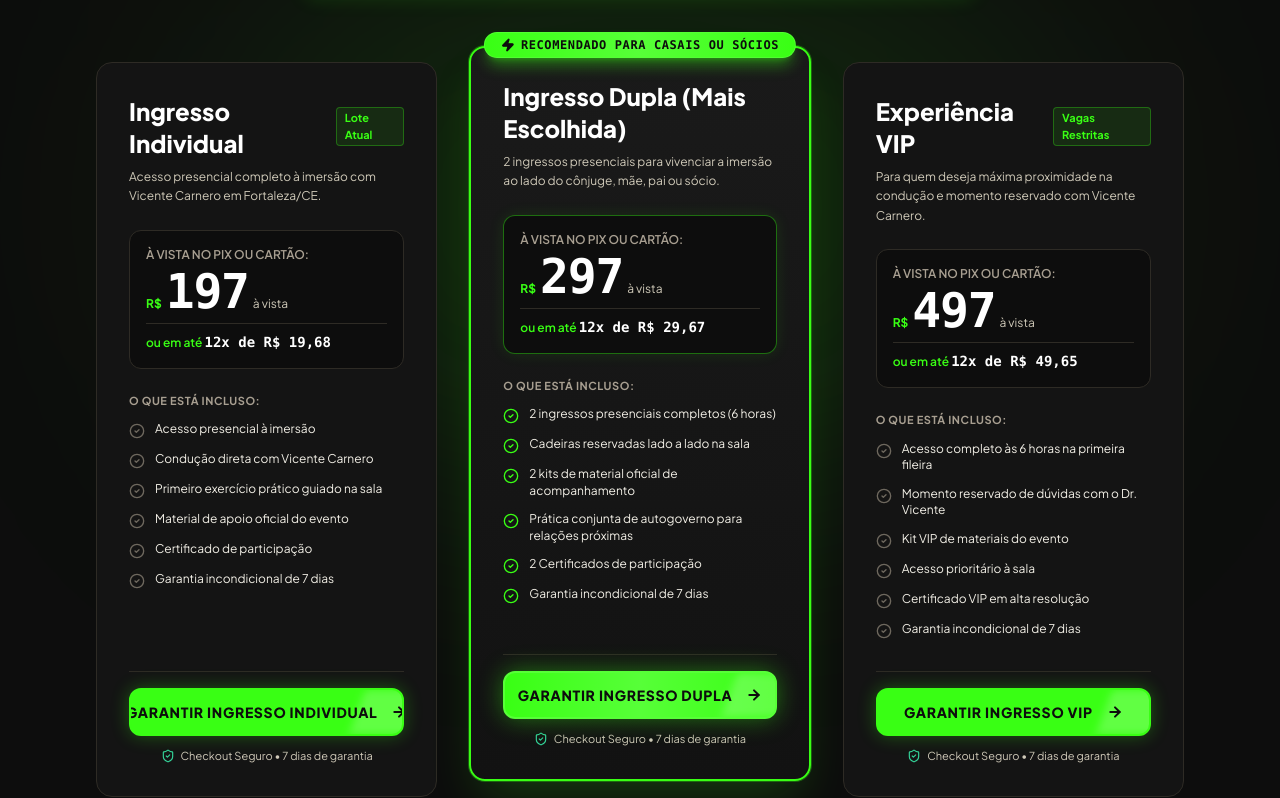
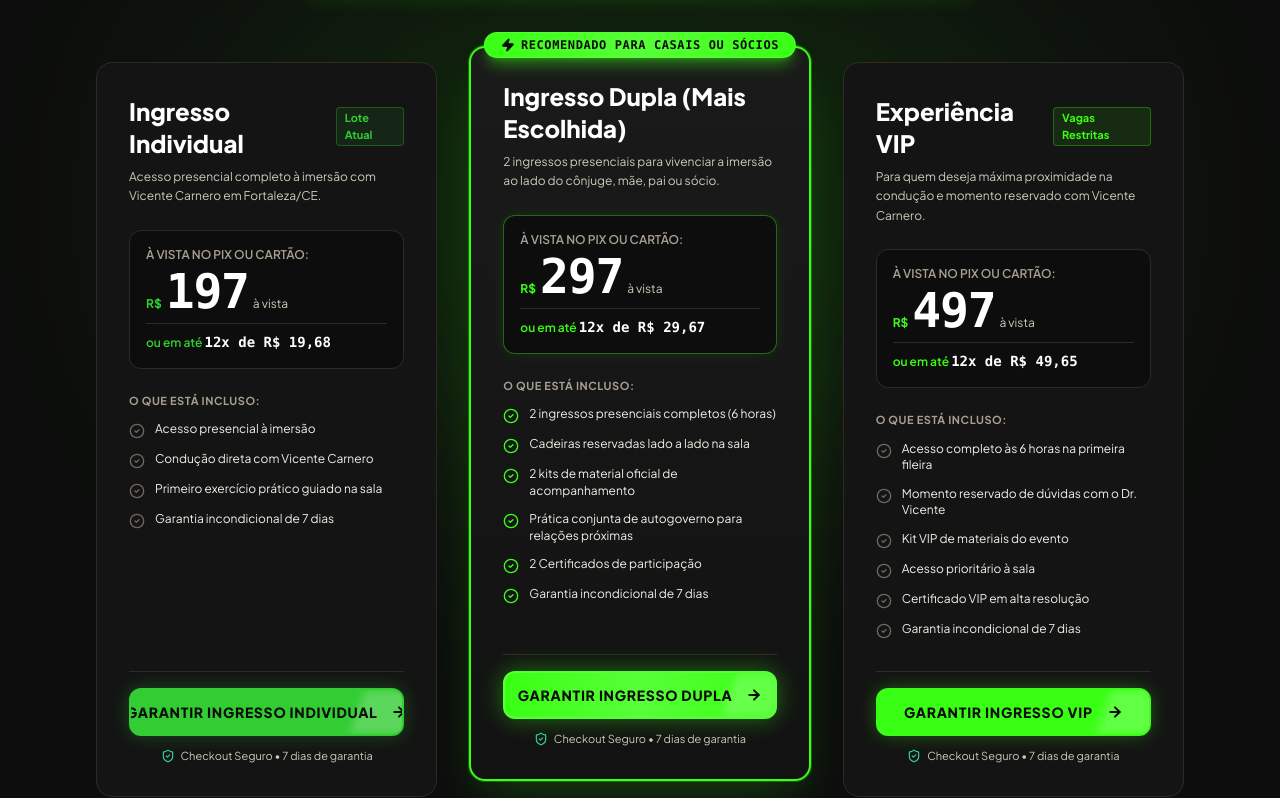
Before and after one commit to Marcelribeiro777/landing-page-vicente-governe-suas-emo-es, a React (Vite) app: page / in a window 1280 px wide. Shown: the part 7683-8481 px from the top of the page. Built offline with nearby package versions, Linux system fonts and the light colour scheme; a web font is replaced by a local one.

Commit message:
Atualiza cor do card Individual para verde lima #32CD32 e remove material e certificado do plano

```diff
--- a/package.json
+++ b/package.json
@@ -2,7 +2,7 @@
   "name": "skip-react-template",
   "description": "A frontend React Vite TypeScript Shadcn UI template for Skip projects",
   "private": true,
-  "version": "0.0.40",
+  "version": "0.0.41",
   "type": "module",
   "scripts": {
     "start": "vite dev",
--- a/src/components/event/EventPricing.tsx
+++ b/src/components/event/EventPricing.tsx
@@ -43,13 +43,17 @@ export function EventPricing() {
         {/* 3 Pricing Cards Grid */}
         <div className="grid grid-cols-1 lg:grid-cols-3 gap-8 items-stretch pt-4">
           {eventContent.pricing.cards.map((card) => {
+            const isIndividual = card.id === 'individual'
+
             return (
               <div
                 key={card.id}
                 className={`rounded-2xl p-7 sm:p-8 flex flex-col justify-between transition-all duration-300 relative ${
                   card.isPopular
                     ? 'bg-gradient-to-b from-[#1A1A1A] to-[#121212] border-2 border-[#39FF14] shadow-2xl shadow-[#39FF14]/20 lg:-translate-y-4 ring-1 ring-[#39FF14]/30'
-                    : 'bg-[#141414] border border-[#2E2B25] hover:border-[#39FF14]/60 hover:shadow-xl hover:shadow-[#39FF14]/10'
+                    : isIndividual
+                      ? 'bg-[#141414] border border-[#2E2B25] hover:border-[#32CD32]/60 hover:shadow-xl hover:shadow-[#32CD32]/10'
+                      : 'bg-[#141414] border border-[#2E2B25] hover:border-[#39FF14]/60 hover:shadow-xl hover:shadow-[#39FF14]/10'
                 }`}
               >
                 {/* Popular Ribbon */}
@@ -65,7 +69,13 @@ export function EventPricing() {
                   <div className="flex items-center justify-between mb-2">
                     <h3 className="text-2xl font-black text-white">{card.name}</h3>
                     {!card.isPopular && card.tag && (
-                      <span className="text-[11px] font-bold text-[#39FF14] bg-[#39FF14]/10 px-2 py-0.5 rounded border border-[#39FF14]/30">
+                      <span
+                        className={`text-[11px] font-bold px-2 py-0.5 rounded border ${
+                          isIndividual
+                            ? 'text-[#32CD32] bg-[#32CD32]/10 border-[#32CD32]/30'
+                            : 'text-[#39FF14] bg-[#39FF14]/10 border-[#39FF14]/30'
+                        }`}
+                      >
                         {card.tag}
                       </span>
                     )}
@@ -75,20 +85,34 @@ export function EventPricing() {
 
                   {/* Price Box */}
                   <div
-                    className={`p-4 rounded-xl bg-[#0D0D0D] mb-6 transition-colors ${card.isPopular ? 'border border-[#39FF14]/40 shadow-[0_0_15px_rgba(57,255,20,0.1)]' : 'border border-[#2E2B25]'}`}
+                    className={`p-4 rounded-xl bg-[#0D0D0D] mb-6 transition-colors ${
+                      card.isPopular
+                        ? 'border border-[#39FF14]/40 shadow-[0_0_15px_rgba(57,255,20,0.1)]'
+                        : isIndividual
+                          ? 'border border-[#2E2B25] hover:border-[#32CD32]/30'
+                          : 'border border-[#2E2B25]'
+                    }`}
                   >
                     <div className="text-xs text-[#A89F91] uppercase font-semibold mb-1">
                       À vista no PIX ou Cartão:
                     </div>
                     <div className="flex items-baseline gap-1">
-                      <span className="text-xs font-bold text-[#39FF14]">R$</span>
+                      <span
+                        className={`text-xs font-bold ${isIndividual ? 'text-[#32CD32]' : 'text-[#39FF14]'}`}
+                      >
+                        R$
+                      </span>
                       <span className="text-4xl sm:text-5xl font-black text-white tracking-tight font-mono">
                         {card.cashPrice}
                       </span>
                       <span className="text-xs text-[#CFC9B8]">à vista</span>
                     </div>
 
-                    <div className="text-xs text-[#39FF14] font-semibold mt-2 pt-2 border-t border-[#2E2B25]">
+                    <div
+                      className={`text-xs font-semibold mt-2 pt-2 border-t border-[#2E2B25] ${
+                        isIndividual ? 'text-[#32CD32]' : 'text-[#39FF14]'
+                      }`}
+                    >
                       ou em até{' '}
                       <strong className="text-white font-mono text-sm">
                         {card.installments.times}x de R${' '}
@@ -106,7 +130,11 @@ export function EventPricing() {
                       <div key={fIdx} className="flex items-start gap-2.5 text-xs text-[#F2EFE6]">
                         <CheckCircle2
                           className={`w-4 h-4 shrink-0 mt-0.5 ${
-                            card.isPopular ? 'text-[#39FF14]' : 'text-[#6E685E]'
+                            card.isPopular
+                              ? 'text-[#39FF14]'
+                              : isIndividual
+                                ? 'text-[#6E685E]'
+                                : 'text-[#6E685E]'
                           }`}
                         />
                         <span className="leading-snug">{feat}</span>
@@ -122,7 +150,9 @@ export function EventPricing() {
                     className={`relative overflow-hidden w-full h-13 py-3 uppercase tracking-wider font-black text-xs sm:text-sm rounded-xl transition-all shadow-lg ${
                       card.isPopular
                         ? 'bg-gradient-to-r from-[#39FF14] via-[#57FF38] to-[#39FF14] hover:from-[#57FF38] hover:to-[#39FF14] text-[#0D0D0D] shadow-[0_0_25px_rgba(57,255,20,0.4)] hover:shadow-[0_0_35px_rgba(57,255,20,0.6)] hover:scale-[1.03] active:scale-[0.98] border-2 border-[#57FF38]'
-                        : 'bg-[#39FF14] hover:bg-[#57FF38] text-[#0D0D0D] hover:scale-[1.02] active:scale-[0.98] shadow-[0_0_18px_rgba(57,255,20,0.3)] hover:shadow-[0_0_25px_rgba(57,255,20,0.5)] border-2 border-[#39FF14]'
+                        : isIndividual
+                          ? 'bg-[#32CD32] hover:bg-[#28a428] text-[#0D0D0D] hover:scale-[1.02] active:scale-[0.98] shadow-[0_0_18px_rgba(50,205,50,0.3)] hover:shadow-[0_0_25px_rgba(50,205,50,0.5)] border-2 border-[#32CD32]'
+                          : 'bg-[#39FF14] hover:bg-[#57FF38] text-[#0D0D0D] hover:scale-[1.02] active:scale-[0.98] shadow-[0_0_18px_rgba(57,255,20,0.3)] hover:shadow-[0_0_25px_rgba(57,255,20,0.5)] border-2 border-[#39FF14]'
                     }`}
                   >
                     <span className="absolute inset-0 w-1/3 bg-white/20 blur-sm animate-cta-shimmer pointer-events-none" />
--- a/src/content/event.ts
+++ b/src/content/event.ts
@@ -386,8 +386,6 @@ export const eventContent: EventData = {
           'Acesso presencial à imersão',
           'Condução direta com Vicente Carnero',
           'Primeiro exercício prático guiado na sala',
-          'Material de apoio oficial do evento',
-          'Certificado de participação',
           'Garantia incondicional de 7 dias',
         ],
         ctaText: 'Garantir Ingresso Individual',
--- a/src/lib/pocketbase/schema.json
+++ b/src/lib/pocketbase/schema.json
@@ -1,5 +1,5 @@
 {
-  "generatedAt": "2026-09-12T22:59:31.046Z",
+  "generatedAt": "2026-09-12T23:05:51.265Z",
   "collections": [
     {
       "name": "users",
```
Also changed, not shown: .skip.config.json.
